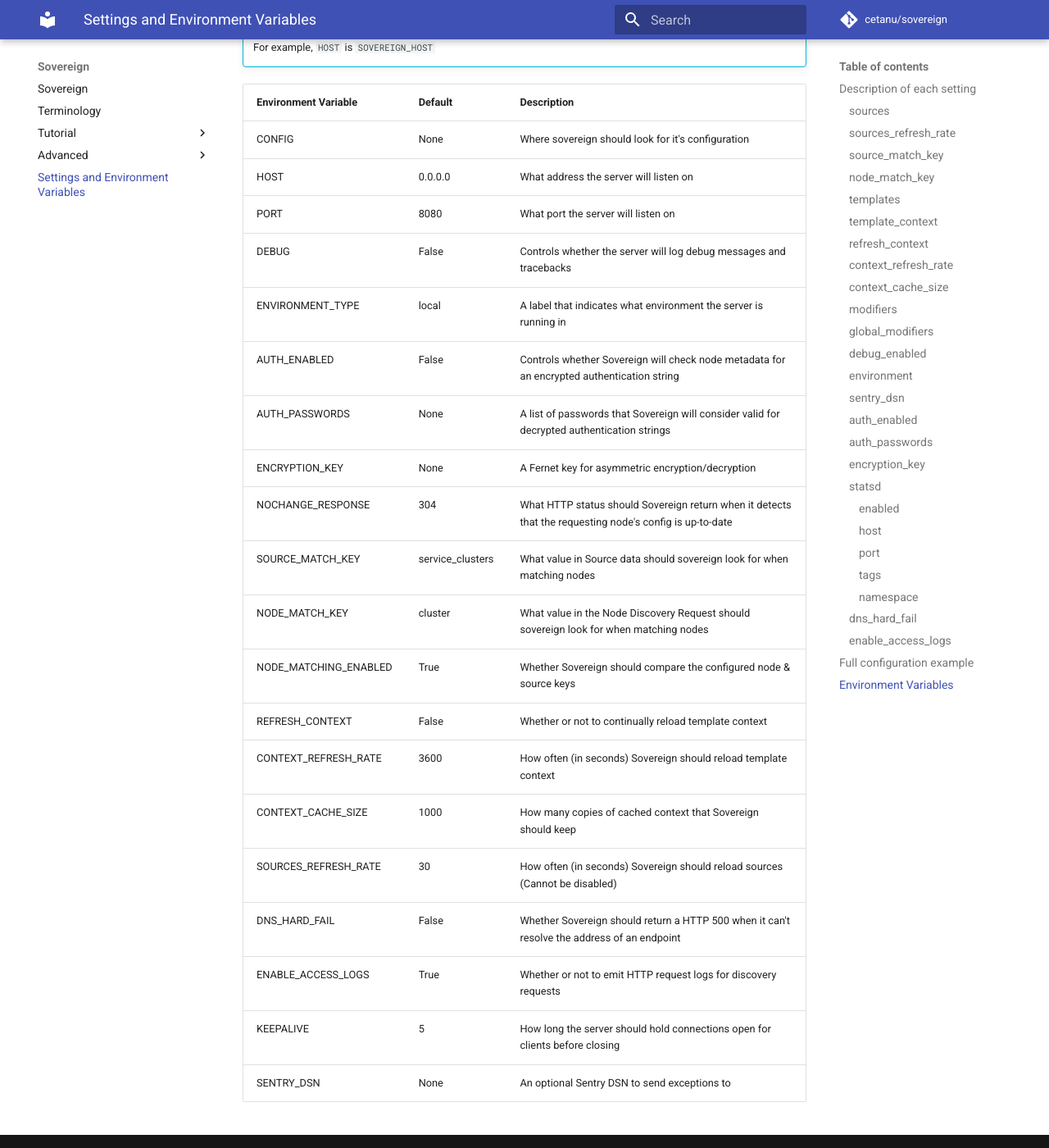
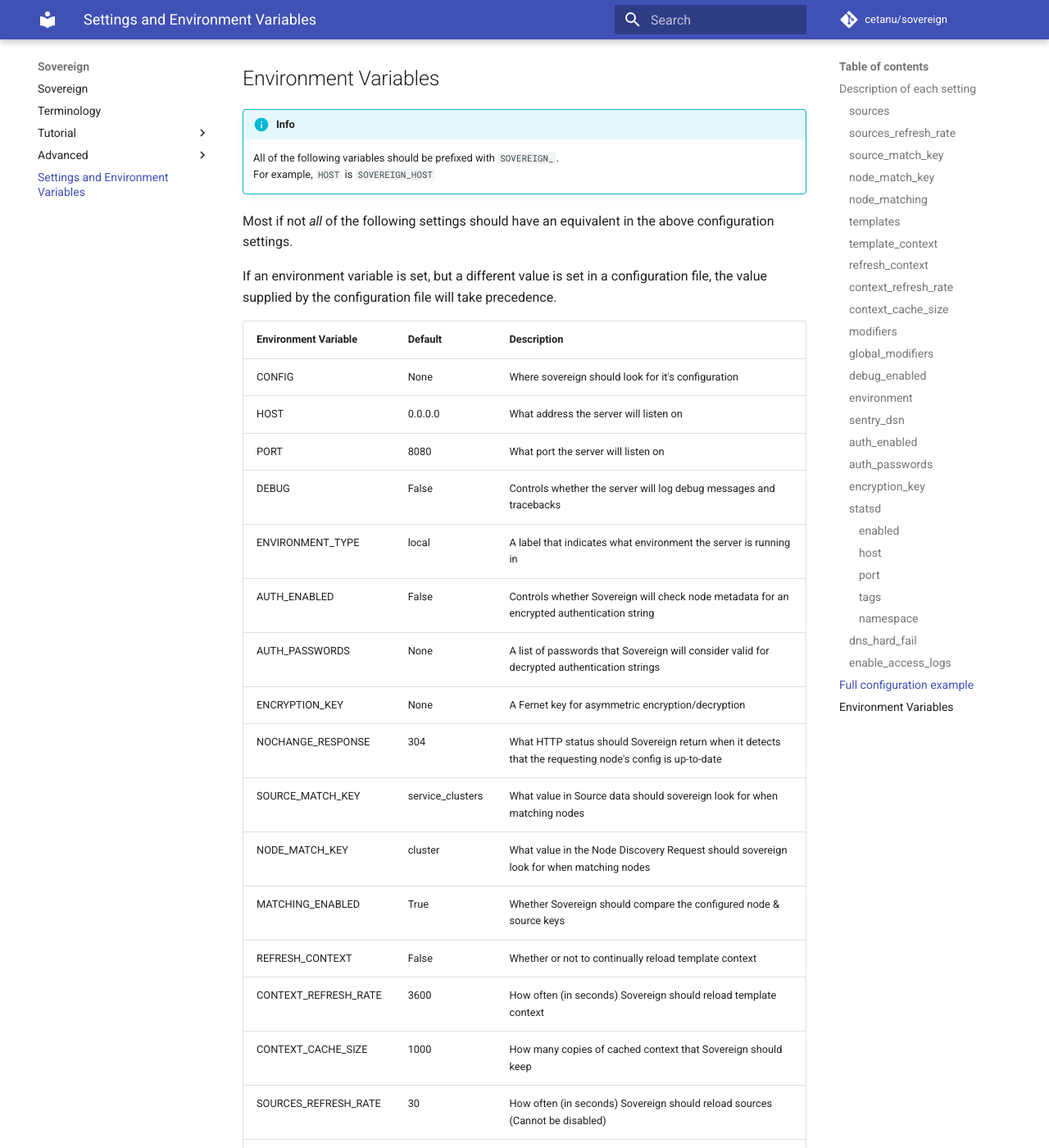
Before and after one commit to cetanu/sovereign, an MkDocs documentation site: the page built from docs/settings.md, in a window 1280 px wide and 1400 px high, scrolled down 6302 px. Shown: the whole window at 82% size. Built offline with MkDocs 1.6.1 and Material for MkDocs 9.7.7, drawn with Linux system fonts in a browser that asks for light colours; comment, search, counter and statistics services are not loaded; some of the changed text lies outside the part shown.

Commit message:
Amend docs to contain accurate setting for disabling node matching

```diff
--- a/docs/settings.md
+++ b/docs/settings.md
@@ -73,6 +73,10 @@
 
 ### `node_match_key`
 What key to look for within the discovery request of an Envoy node, to see which source data it should be supplied with.
+
+### `node_matching`
+Whether Sovereign should compare the configured node & source keys. If set to False, all sources will be used when generating configuration.
+Defaults to True
 
 ### `templates`
 A mapping of envoy version and template paths to use when responding to discovery requests.
@@ -265,6 +269,11 @@
     All of the following variables should be prefixed with `SOVEREIGN_`.
     For example, `HOST` is `SOVEREIGN_HOST`
 
+Most if not *all* of the following settings should have an equivalent in the above configuration settings.
+
+If an environment variable is set, but a different value is set in a configuration file,
+the value supplied by the configuration file will take precedence.
+
 Environment Variable  | Default           | Description
 --------------------- | ----------------- | ----------------------------
 CONFIG                | None              | Where sovereign should look for it's configuration
```
Also changed, not shown: other parts of docs/settings.md (+1 -1 lines).
